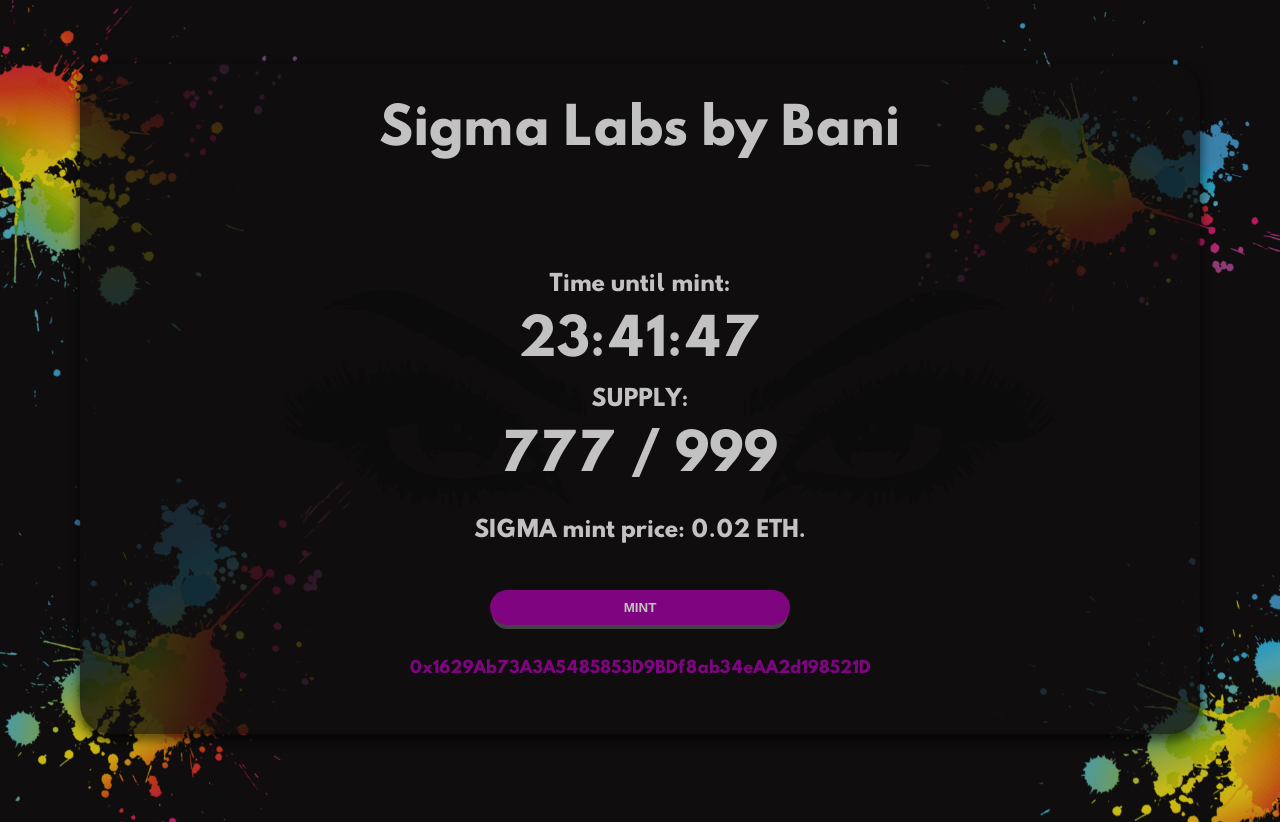
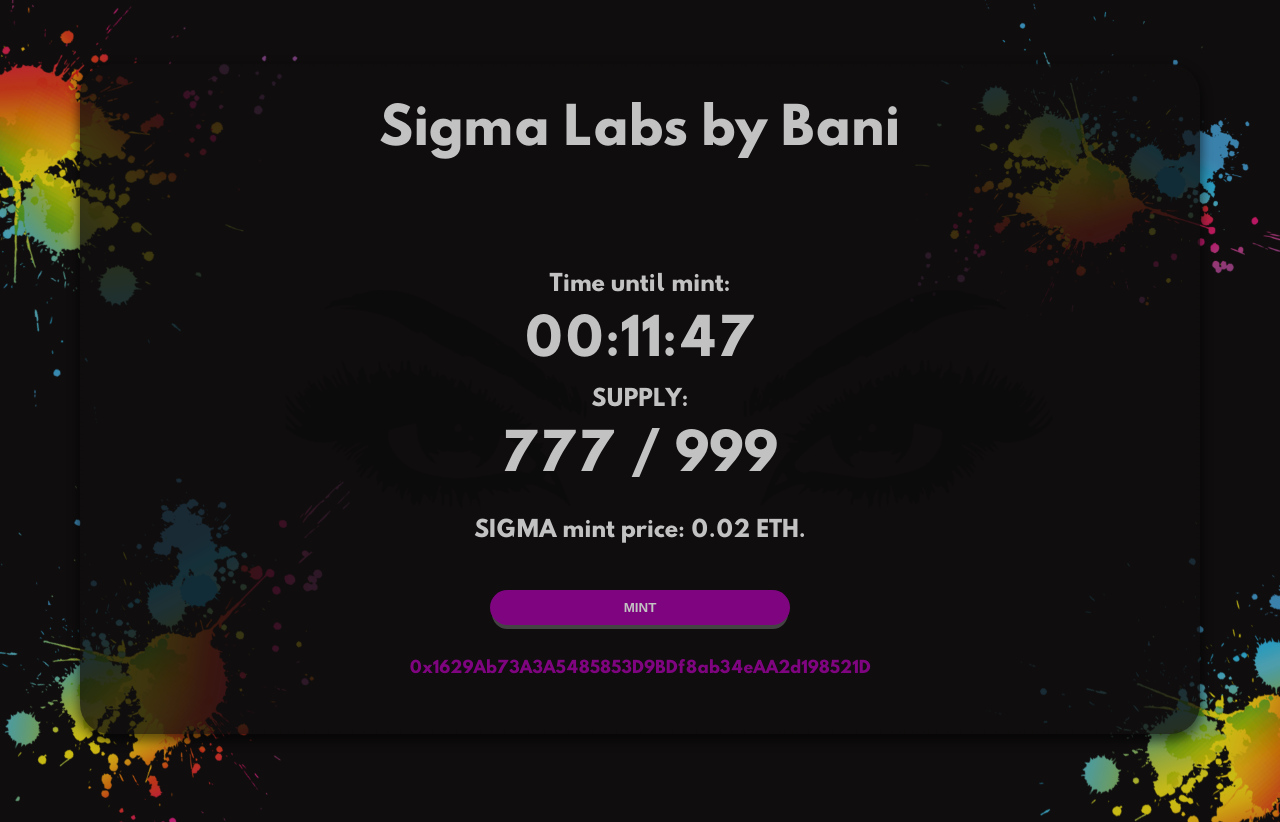
Before and after one commit to deployer420/31, a React (Create React App) app: page / in a window 1280 px wide. Built offline with nearby package versions, Linux system fonts and the light colour scheme.

Commit message:
Update App.js

```diff
--- a/src/App.js
+++ b/src/App.js
@@ -206,7 +206,7 @@ function App() {
 
   useEffect(() => {
     // Calculate the time remaining in the timer
-    const endTime = new Date("2023-01-22T12:00:00Z");
+    const endTime = new Date("2023-01-22T12:30:00Z");
     const timeRemaining = endTime - new Date();
 
     // Set the initial time remaining
```
